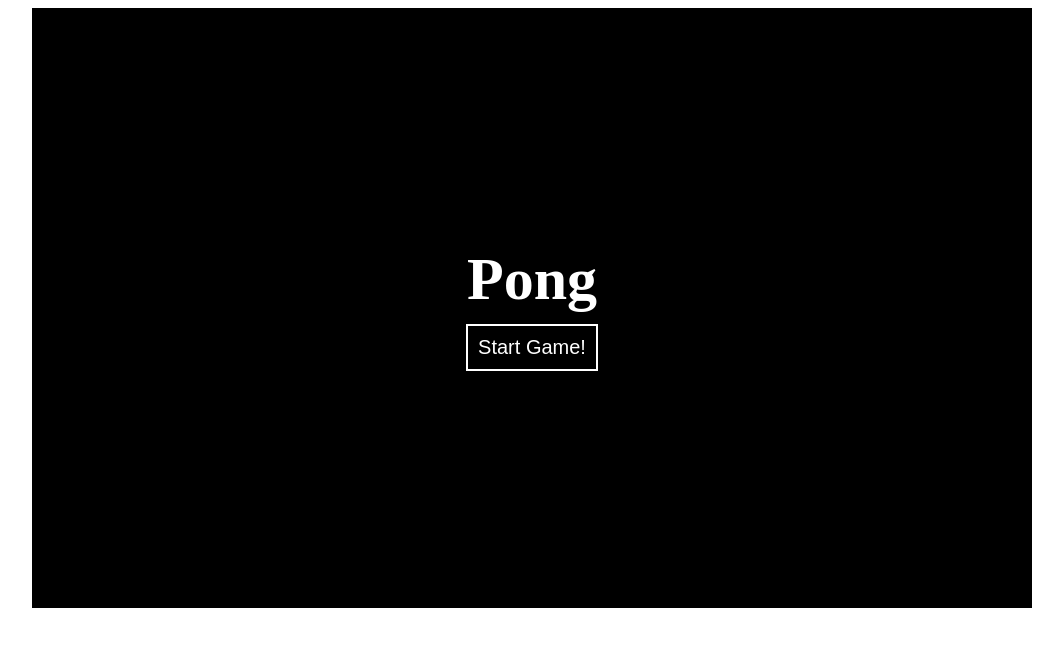
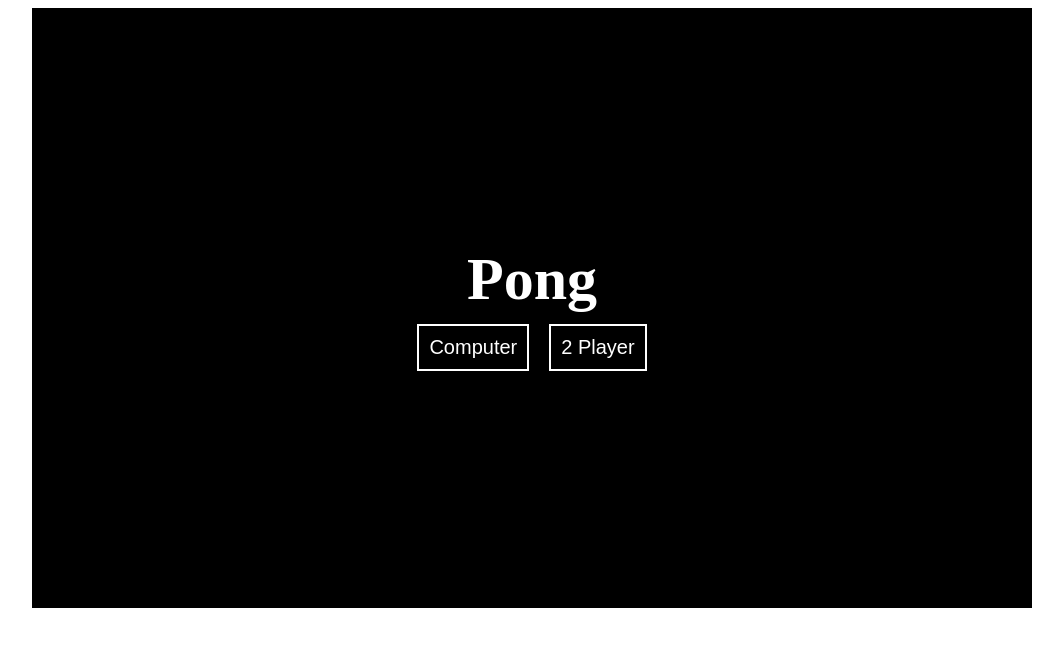
Before and after one commit to MitchellCollins/pong, a Next.js app: page / in a window 1280 px wide. Shown: the top 646 px of the page, without its empty margins (108-1171 px from the left). Built offline with nearby package versions, Linux system fonts and the light colour scheme.

Commit message:
enhancement/#6-implementing-computer-opponent

```diff
--- /dev/null
+++ b/app/global.css
@@ -0,0 +1,19 @@
+.menu {
+    position: absolute;
+    align-self: center;
+    text-align: center;
+    color: #fff;
+}
+
+.menu-button {
+    font-size: 20px;
+    padding: 10px;
+    border: 2px solid #fff;
+    background-color: inherit;
+    color: inherit;
+}
+
+.menu-buttons {
+    display: flex;
+    gap: 20px;
+}
--- a/app/layout.js
+++ b/app/layout.js
@@ -1,3 +1,5 @@
+import "./global.css";
+
 export const metadata = {
   title: "Pong",
   description: "Recreation of the pong game.",
--- a/app/page.js
+++ b/app/page.js
@@ -14,6 +14,7 @@ export default function Home() {
   const canvasRef = useRef();
   const [running, setRunning] = useState(false);
   const [winner, setWinner] = useState();
+  const [mode, setMode] = useState();
 
   // Global Constants
   const fps = 30;
@@ -67,13 +68,16 @@ export default function Home() {
         player1YVelocity = speed;
         break;
 
+      // These controls only work if mode is player
       // P Key
       case 80:
+        if (mode === "player")
           player2YVelocity = -speed;
         break;
 
       // L Key
       case 76:
+        if (mode === "player")
           player2YVelocity = speed;
         break;
     }
@@ -88,6 +92,7 @@ export default function Home() {
 
       // P or L Key
       case 80 || 76:
+        if (mode === "player")
           player2YVelocity = 0;
         break;
     }
@@ -189,6 +194,14 @@ export default function Home() {
         // Updates Pong
         pongPosition.x += pongVelocity.x;
         pongPosition.y += pongVelocity.y;
+
+        // Computer make decision if in mode "computer"
+        if (mode === "computer") {
+          const distance = pongPosition.y - player2YPosition;
+
+          // Determines required velocity to move player to pong y position
+          player2YVelocity = (distance > 0 ? speed : distance < 0 ? -speed : 0);
+        }
 
         draw();
 
@@ -336,43 +349,51 @@ export default function Home() {
       <canvas ref={canvasRef} width={boardWidth} height={boardHeight} style={{ backgroundColor: "#000" }} />
 
       {/* Start Menu */}
-      <div hidden={running || winner} style={{ position: "absolute", alignSelf: "center", textAlign: "center", color: "#fff" }}>
+      <div hidden={running || winner} className="menu">
         {/* Title */}
         <h1 style={{ marginTop: 0, marginBottom: 10, fontSize: 60 }}>Pong</h1>
 
-        {/* Start Game Button */}
-        <button onClick={() => setRunning(true)} style={{
-          fontSize: 20,
-          padding: 10,
-          border: "2px solid #fff",
-          backgroundColor: "inherit",
-          color: "inherit"
-        }}>
+        {mode ? (
+          // Start Game Button
+          <button onClick={() => setRunning(true)} className="menu-button">
             Start Game!
           </button>
+        ) : (
+          // Mode Selection
+          <div className="menu-buttons">
+            <button onClick={() => setMode("computer")} className="menu-button">
+              Computer
+            </button>
+
+            <button onClick={() => setMode("player")} className="menu-button">
+              2 Player
+            </button>
+          </div>
+        )}
       </div>
 
       {/* Restart Menu */}
-      <div hidden={!winner} style={{ position: "absolute", alignSelf: "center", textAlign: "center", color: "#fff" }}>
+      <div hidden={!winner} className="menu">
         {/* Title */}
         <h1>Player {winner} won!</h1>
 
+        <div className="menu-buttons">
           {/* Restart Game Button */}
-        <button
-          onClick={() => {
+          <button className="menu-button" onClick={() => {
             setWinner();
             setRunning(true)
-          }}
-          style={{
-            fontSize: 20,
-            padding: 10,
-            border: "2px solid #fff",
-            backgroundColor: "inherit",
-            color: "inherit"
-          }}
-        >
+          }}>
             Restart Game!
           </button>
+
+          {/* Quit To Menu Button */}
+          <button className="menu-button" onClick={() => {
+            setWinner();
+            setMode();
+          }}>
+            Quit to Menu
+          </button>
+        </div>
       </div>
     </div>
   );
```
Lines whose indentation alone changed are shown as unchanged.
